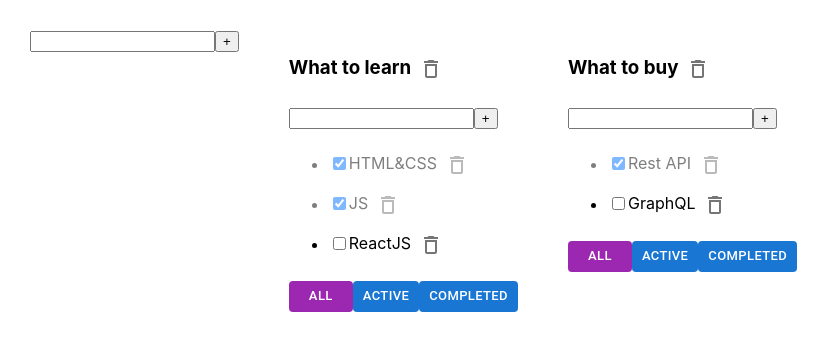
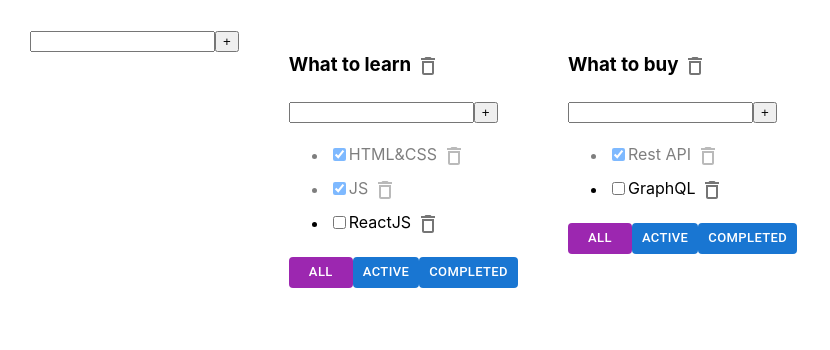
Before and after one commit to Kliapwnz/todoFinaly, a React (Create React App) app: page / in a window 1280 px wide. Shown: the top 350 px of the page, without its empty margins (0-830 px from the left). Built offline with nearby package versions, Linux system fonts and the light colour scheme.

Commit message:
size delete

```diff
--- a/src/Todolist.tsx
+++ b/src/Todolist.tsx
@@ -44,7 +44,9 @@ export function Todolist(props: PropsType) {
     return <div>
         <h3>
             <EditableSpan oldTitle={props.title} callBack={updateTodoHandler}/>
-            <IconButton onClick={removeTodoHandler}>
+            <IconButton
+                size="small"
+                onClick={removeTodoHandler}>
                 <DeleteOutlineIcon/>
             </IconButton>
         </h3>
@@ -66,7 +68,9 @@ export function Todolist(props: PropsType) {
                                onChange={onChangeHandler}
                                checked={t.isDone}/>
                         <EditableSpan oldTitle={t.title} callBack={updateTaskHandler}/>
-                        <IconButton onClick={onClickHandler}>
+                        <IconButton
+                            size="small"
+                            onClick={onClickHandler}>
                             <DeleteOutlineIcon/>
                         </IconButton>
                     </li>
```
